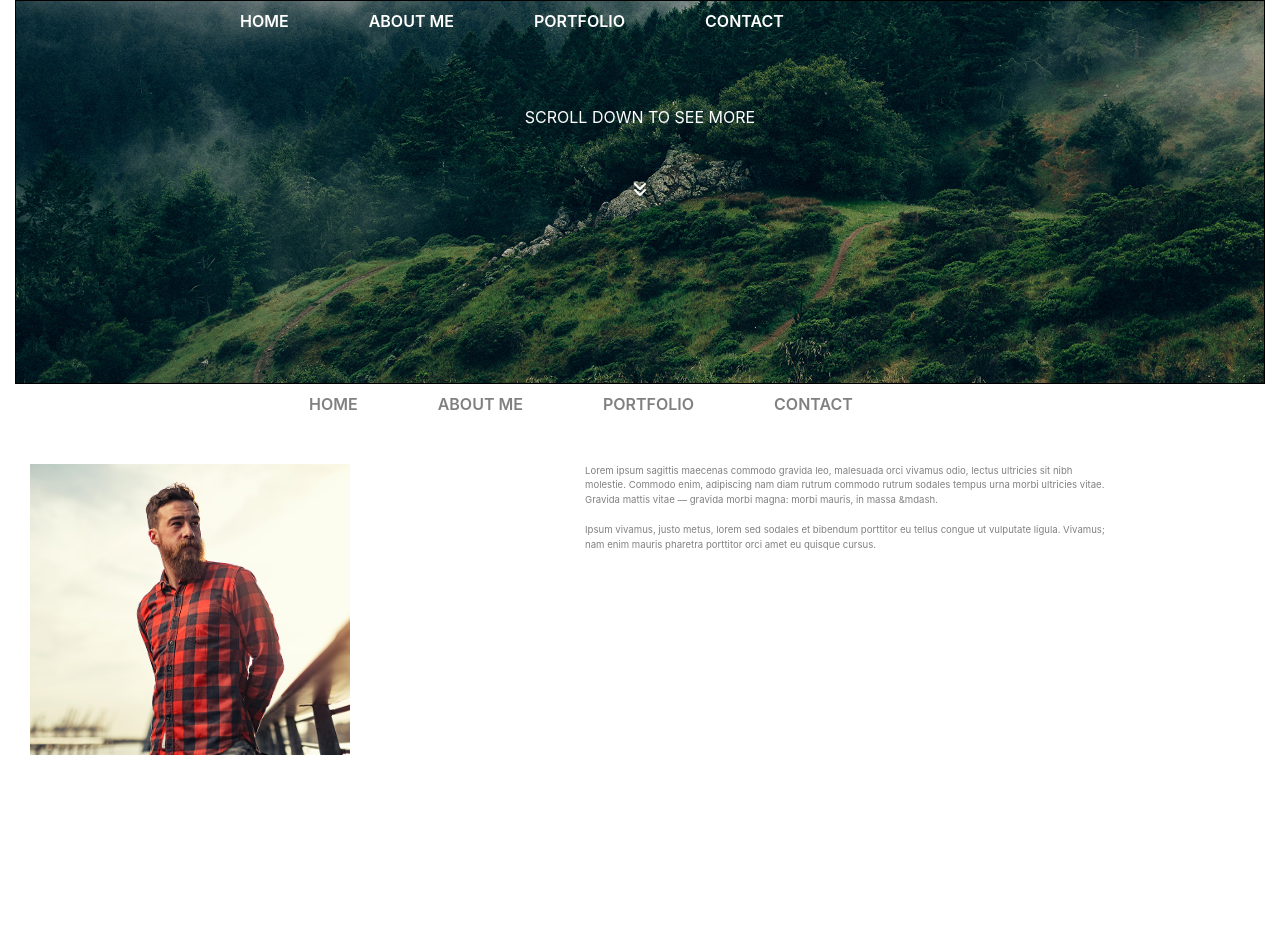
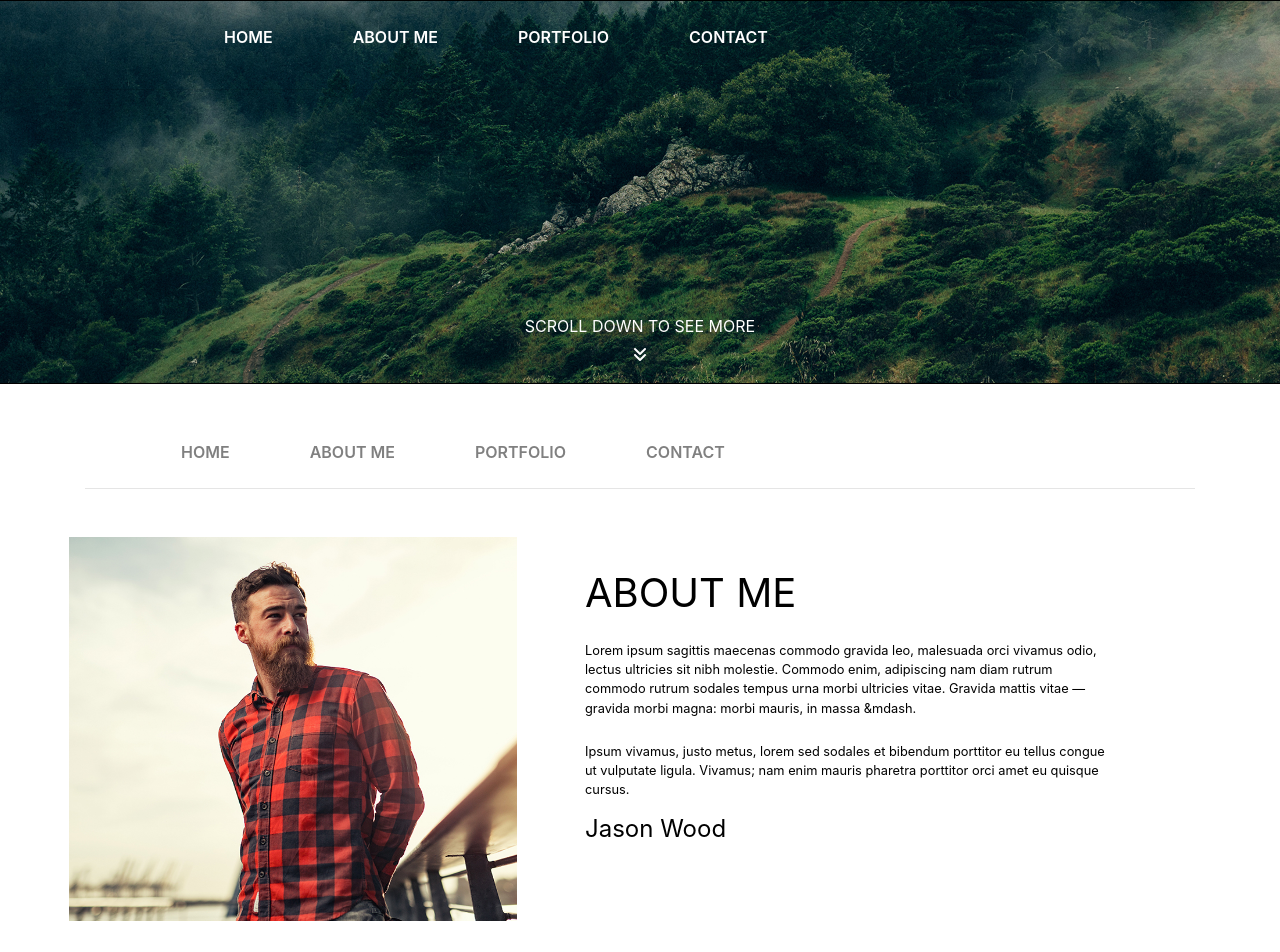
Before and after one commit to Vladimir199406/blitzTraineeTz, a React (Create React App) app: page / in a window 1280 px wide. Shown: the top 952 px of the page. Before the commit the page ends 800 px from the top, so only its background shows below. Built offline with nearby package versions, Linux system fonts and the light colour scheme.

Commit message:
28.11.2020

```diff
--- a/src/App.css
+++ b/src/App.css
@@ -2,6 +2,8 @@
   color: white;
 }
 .background{
+  margin-right: -1rem;
+  margin-left: -1rem;
   height: 24rem;
   border: 0.1rem solid #000; /* Параметры рамки */
   background: url(./pictures/BackgroundDesktop.jpg) 100% 100% no-repeat; /* Добавляем фон */
@@ -37,9 +39,23 @@
   color: white;
 }
 .jasonMan{
-  width: 20rem;
+  width: 28rem;
+  height: 24rem;
 }
 p{
+  color: black;
+  font-size: 0.8rem;
+}
+h1, h4{
+  color: black;
+  font-weight: 400;
+}
+.scrollDown{
+  margin-top: 14rem;
+}
+.greyColorText{
   color: grey;
-  font-size: 0.6rem;
 }
+.blackText{
+  color: black;
+}
--- a/src/App.js
+++ b/src/App.js
@@ -13,7 +13,7 @@ function App() {
 
       <div className="background">
           <div>
-              <nav className="navbar navbar-expand-lg navbar-light">
+              <nav className="navbar navbar-expand-lg navbar-light my-3">
                   <button className="navbar-toggler navbar-toggler-icons" type="button" data-toggle="collapse"
                           data-target="#navbarSupportedContent" aria-controls="navbarSupportedContent"
                           aria-expanded="false" aria-label="Toggle navigation">
@@ -42,19 +42,21 @@ function App() {
               </nav>
           </div>
           <div>
-
+              <hr/>
           </div>
-          <div className="text-center my-5">SCROLL DOWN TO SEE MORE</div>
-          <div className="text-center my-1">
-              <i className="fas fa-angle-double-down slimFont"></i>
+          <div className="scrollDown">
+              <div className="text-center">SCROLL DOWN TO SEE MORE</div>
+              <div className="text-center my-1">
+                  <i className="fas fa-angle-double-down slimFont"></i>
+              </div>
           </div>
       </div>
 
 
 
-      <div className="container">
+      <div className="container my-5">
           <nav className="navbar navbar-expand-lg navbar-light">
-              <div className="collapse navbar-collapse" id="navbarSupportedContent">
+              <div className="collapse navbar-collapse">
                   <ul className="navbar-nav mr-auto">
                       <li className="nav-item active">
                           <a className="nav-links-mid-menu" href="#">HOME <span className="sr-only">(current)</span></a>
@@ -72,25 +74,32 @@ function App() {
               </div>
           </nav>
           <div>
-             <img src="" alt=""/>
+             <hr/>
           </div>
       </div>
 
 
 
       <div className="container row">
-          <div className="col-sm">
-              <img src={jasonDesktop} alt="" className="jasonMan"/>
+          <div className="col-sm text-center">
+              <img src={jasonDesktop} alt="" className="jasonMan mb-md-auto"/>
           </div>
-          <div className="col-sm">
-              <p>Lorem ipsum sagittis maecenas commodo gravida leo, malesuada orci vivamus odio, lectus ultricies sit nibh molestie. Commodo enim, adipiscing nam diam rutrum commodo rutrum sodales tempus urna morbi ultricies vitae. Gravida mattis vitae&nbsp;&mdash; gravida morbi magna: morbi mauris, in massa&nbsp;&mdash.  </p>
+          <div className="col-sm my-3">
+              <h1 className="text-left my-3">ABOUT ME</h1>
+              <p className="my-4">Lorem ipsum sagittis maecenas commodo gravida leo, malesuada orci vivamus odio, lectus ultricies sit nibh molestie. Commodo enim, adipiscing nam diam rutrum commodo rutrum sodales tempus urna morbi ultricies vitae. Gravida mattis vitae&nbsp;&mdash; gravida morbi magna: morbi mauris, in massa&nbsp;&mdash.  </p>
               <p>Ipsum vivamus, justo metus, lorem sed sodales et bibendum porttitor eu tellus congue ut vulputate ligula. Vivamus; nam enim mauris pharetra porttitor orci amet eu quisque cursus.  </p>
+              <h4>Jason Wood</h4>
           </div>
       </div>
 
 
 
-      <div></div>
+      <div className="my-5">
+          <div className="text-center greyColorText">KEEP SCROLLING, THERE IS STILL MORE TO COME</div>
+          <div className="text-center my-1 greyColorText">
+              <i className="fas fa-angle-double-down"></i>
+          </div>
+      </div>
     </div>
   );
 }
```
Also changed, not shown: 1 other file (tests, documents, lock files or other folders).
